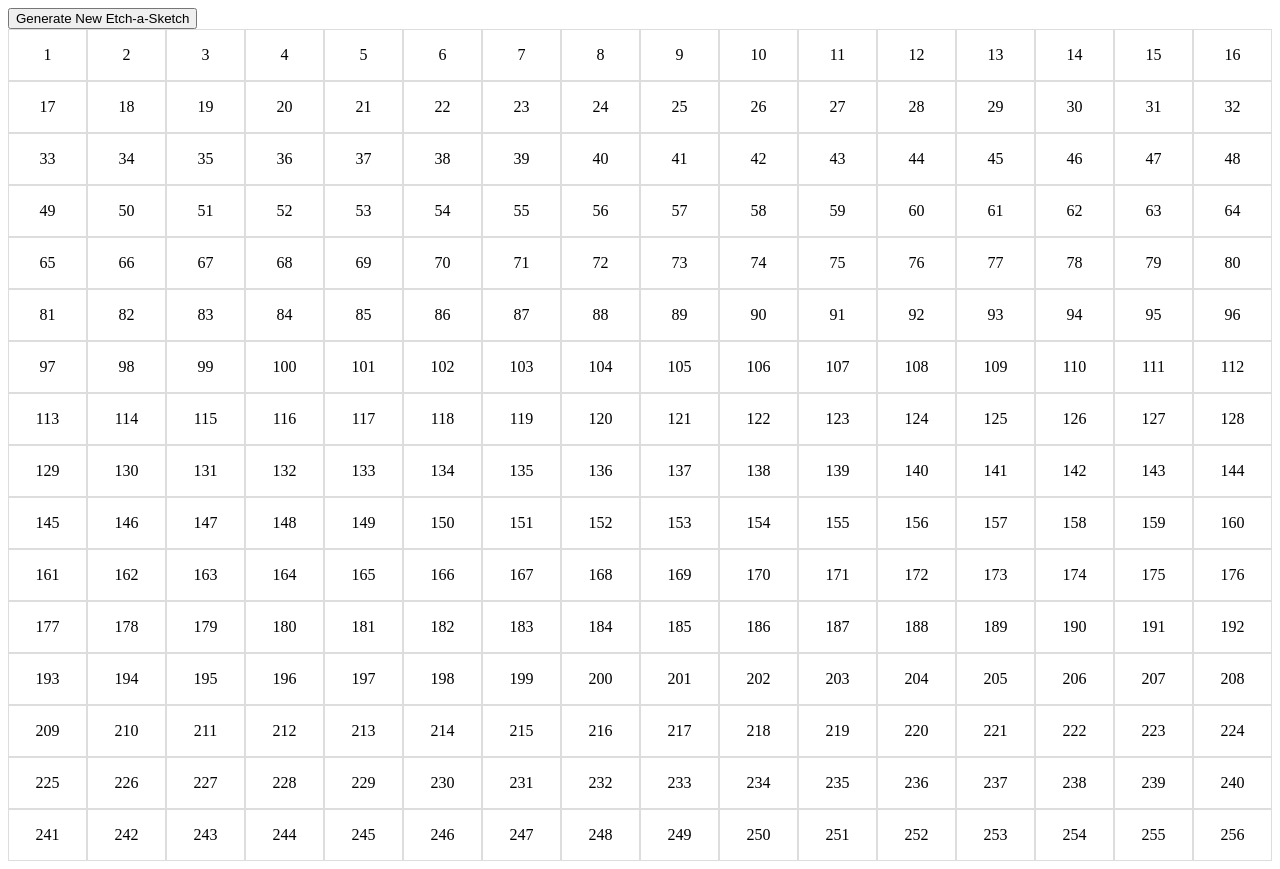
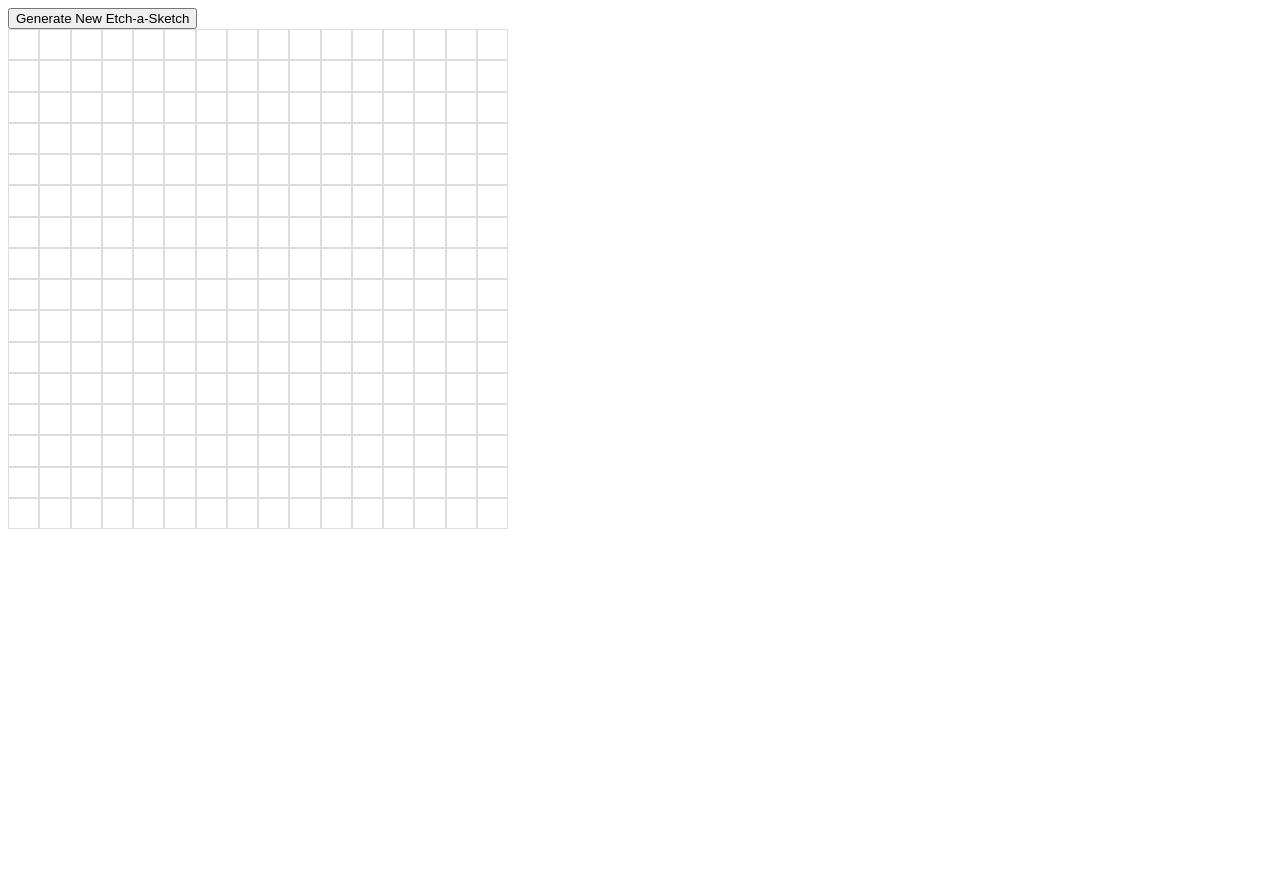
Before and after one commit to arcticpolarbear/etchsketch, a plain HTML site: page index.html in a window 1280 px wide. After the commit the page ends 800 px from the top, so only its background shows below. Drawn offline with Linux system fonts and the light colour scheme.

Commit message:
Remove grid numbers

```diff
--- a/script.js
+++ b/script.js
@@ -6,7 +6,6 @@ function makeGrid(rows, cols) {
   gridContainer.style.setProperty("--grid-cols", cols);
   for (c = 0; c < rows * cols; c++) {
     let cell = document.createElement("div");
-    cell.innerText = c + 1;
     gridContainer.appendChild(cell).className = "grid-item";
     gridItems = document.querySelectorAll(".grid-item");
   }
--- a/styles.css
+++ b/styles.css
@@ -5,14 +5,13 @@
 
 #grid-container {
   display: grid;
-  grid-gap: 0px;
   grid-template-rows: repeat(var(--grid-rows), 1fr);
   grid-template-columns: repeat(var(--grid-cols), 1fr);
-  gridwidth: 300px;
+  width: 500px;
+  height: 500px;
 }
 
 .grid-item {
-  padding: 1em;
   border: 1px solid #ddd;
   text-align: center;
 }
```
